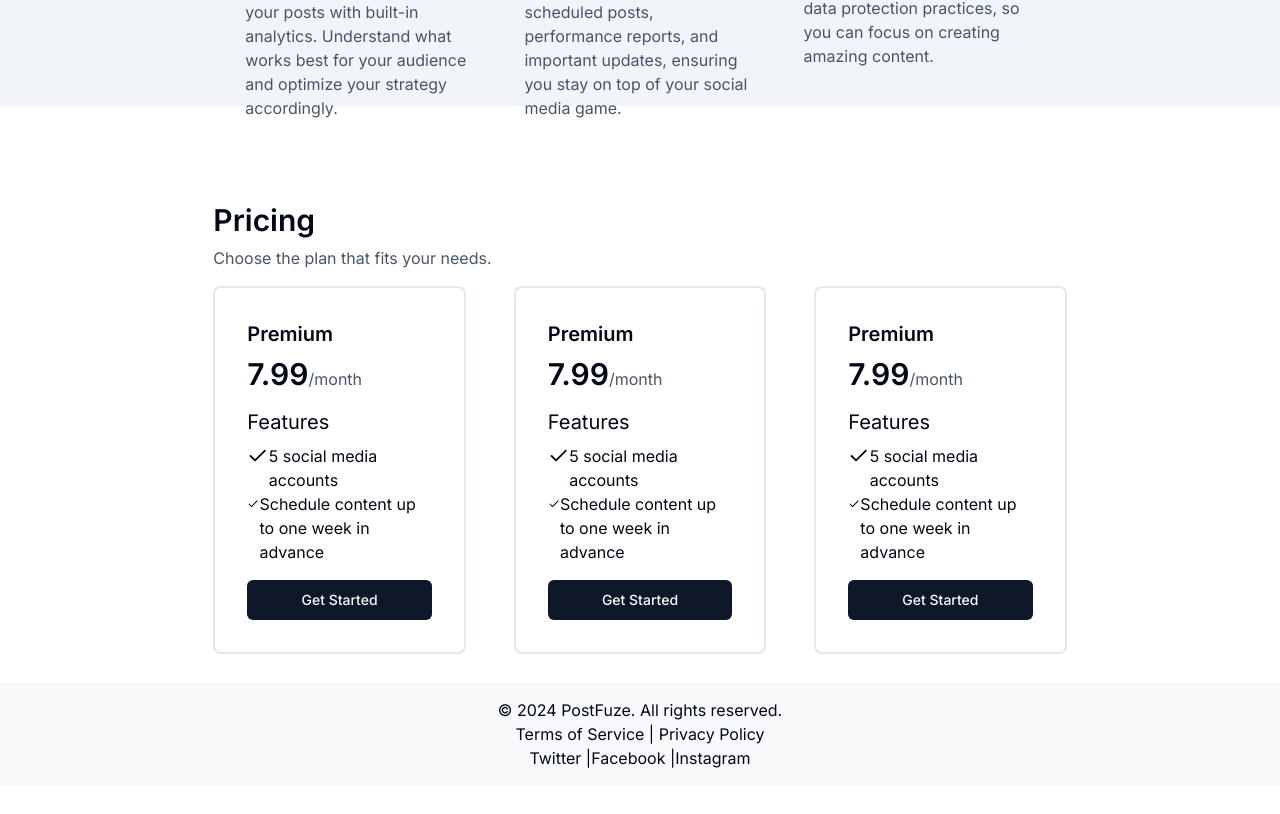
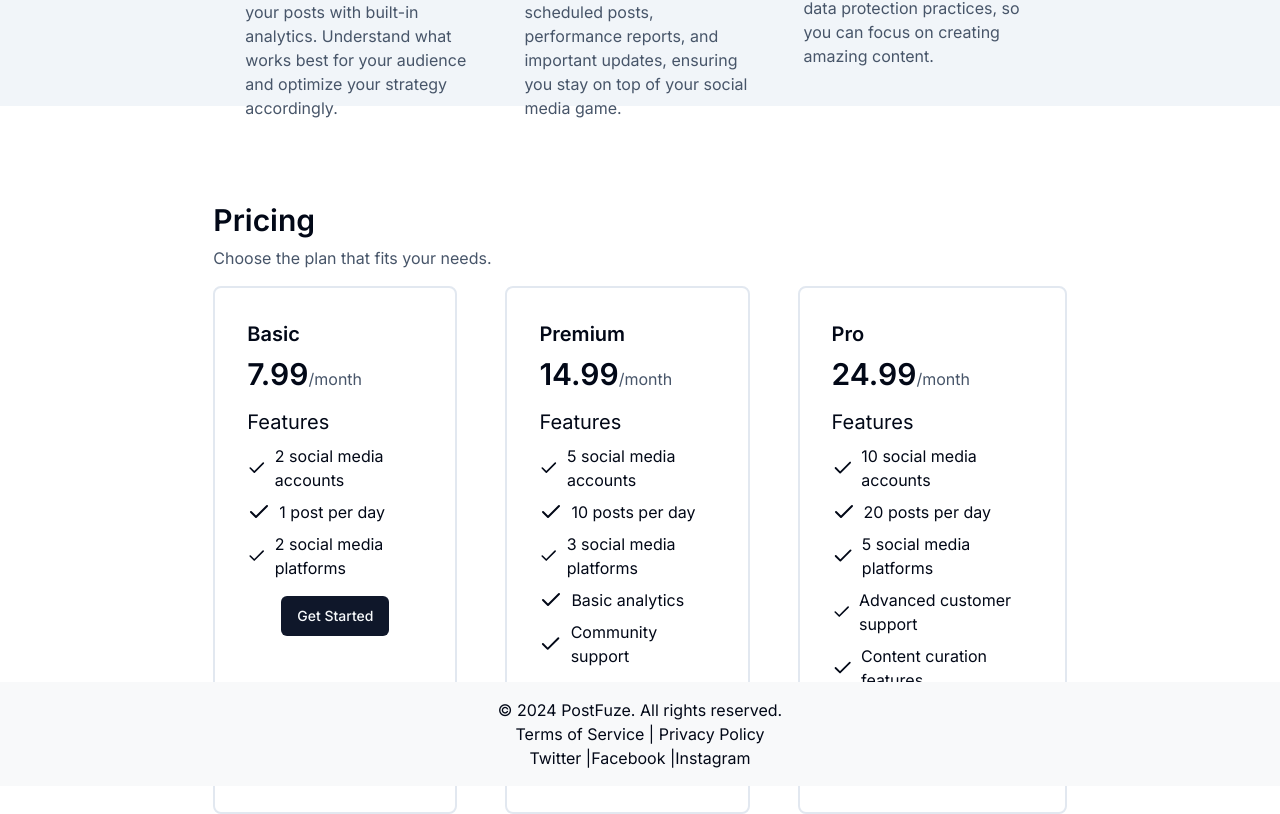
Before and after one commit to bobby-rust/queue-social, a Next.js app: page / in a window 1280 px wide. Shown: the part 1022-1836 px from the top of the page. Before the commit the page ends 1808 px from the top, so only its background shows below. Built offline with nearby package versions, Linux system fonts and the light colour scheme.

Commit message:
style: add more features to pricing section

```diff
--- a/app/components/PricingCard.tsx
+++ b/app/components/PricingCard.tsx
@@ -2,30 +2,39 @@ import { Button } from "@/components/ui/button";
 import { Check } from "lucide-react";
 import React from "react";
 
-export default function PricingCard() {
+interface PricingCardProps {
+	title: string;
+	price: number;
+	features: string[];
+}
+
+export default function PricingCard(props: PricingCardProps) {
 	return (
 		<div className="flex flex-col gap-4 border-2 rounded-lg p-8">
 			<div className="flex flex-col gap-2">
-				<h2 className="text-xl font-semibold">Premium</h2>
+				<h2 className="text-xl font-semibold">{props.title}</h2>
 				<div className="">
-					<span className="text-3xl font-semibold">7.99</span>
+					<span className="text-3xl font-semibold">{props.price}</span>
 					<span className="text-slate-600">/month</span>
 				</div>
 			</div>
 			<div className="flex flex-col gap-2">
 				<h3 className="text-xl">Features</h3>
 				<div>
-					<ul>
-						<li className="flex">
-							<Check /> 5 social media accounts
-						</li>
-						<li className="flex">
-							<Check /> Schedule content up to one week in advance
-						</li>
+					<ul className="flex flex-col gap-2">
+						{props.features.map((feature, i) => {
+							return (
+								<li key={i} className="flex items-center gap-2">
+									<Check /> {feature}
+								</li>
+							);
+						})}
 					</ul>
 				</div>
 			</div>
-			<Button>Get Started</Button>
+			<div className="flex justify-center items-end">
+				<Button className="">Get Started</Button>
+			</div>
 		</div>
 	);
 }
--- a/app/page.tsx
+++ b/app/page.tsx
@@ -4,6 +4,7 @@ import Image from "next/image";
 import Feature from "./components/Feature";
 import PricingCard from "./components/PricingCard";
 import PrimaryButton from "./components/PrimaryButton";
+import { parseCookie } from "next/dist/compiled/@edge-runtime/cookies";
 
 const features = [
 	{
@@ -39,6 +40,31 @@ const features = [
 		title: "Secure and Reliable",
 		description: "We prioritize your security with top-notch encryption and data protection practices, so you can focus on creating amazing content.",
 		icon: <Lock />,
+	},
+];
+
+const pricingCards = [
+	{
+		title: "Basic",
+		price: 7.99,
+		features: ["2 social media accounts", "1 post per day", "2 social media platforms"],
+	},
+	{
+		title: "Premium",
+		price: 14.99,
+		features: ["5 social media accounts", "10 posts per day", "3 social media platforms", "Basic analytics", "Community support"],
+	},
+	{
+		title: "Pro",
+		price: 24.99,
+		features: [
+			"10 social media accounts",
+			"20 posts per day",
+			"5 social media platforms",
+			"Advanced customer support",
+			"Content curation features",
+			"Advanced analytics",
+		],
 	},
 ];
 
@@ -82,9 +108,9 @@ export default function Home() {
 						<p className="text-slate-600">Choose the plan that fits your needs.</p>
 					</div>
 					<div className="flex gap-12">
-						<PricingCard />
-						<PricingCard />
-						<PricingCard />
+						{pricingCards.map((card, i) => {
+							return <PricingCard key={i} title={card.title} price={card.price} features={card.features} />;
+						})}
 					</div>
 				</div>
 			</div>
```
Also changed, not shown: 1 other file (tests, documents, lock files or other folders).
